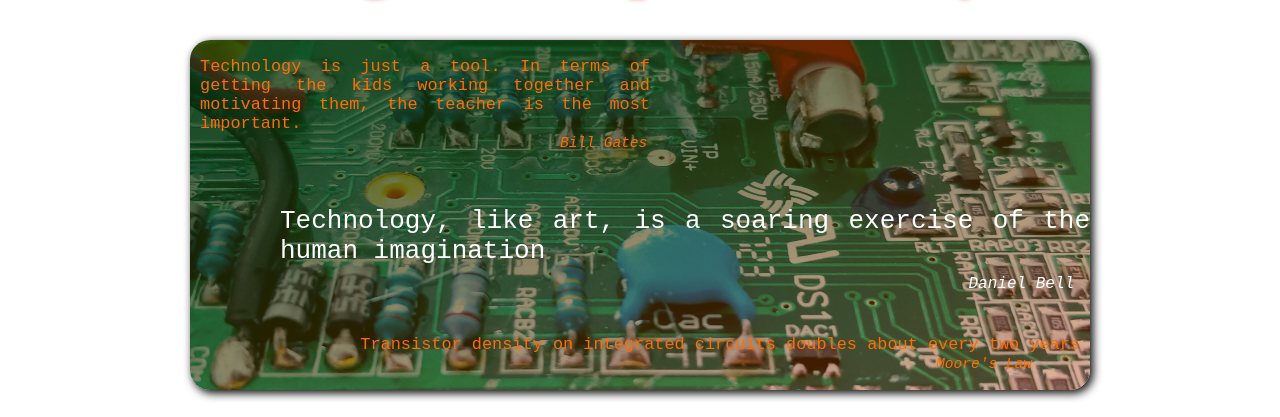
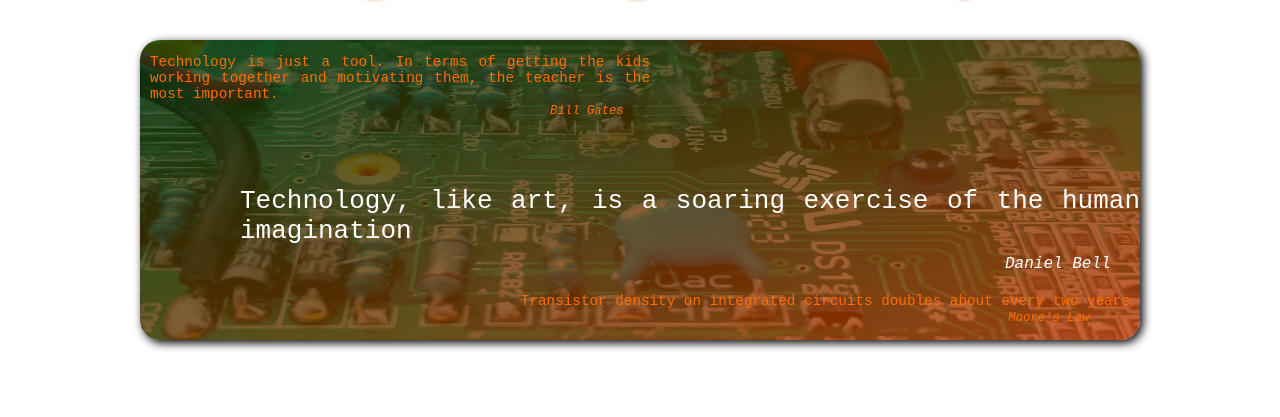
Before and after one commit to huixinwu/DigitalComputer, a plain HTML site: page index.html in a window 1280 px wide. Shown: the part 120-537 px from the top of the page. Drawn offline with Linux system fonts and the light colour scheme.

Commit message:
Update default.css

```diff
--- a/css/default.css
+++ b/css/default.css
@@ -22,15 +22,15 @@ html{scroll-behavior:smooth;}
 }
 /* ---- intro image ----*/
 figure{
-  width: 900px;
-  height: 350px;
+  width: 1000px;
+  height: 4000px;
   margin: auto;
   border-radius: 20px;
 }
 .introImage{
   width: 100%;
-  height: 350px;
-  background-image: linear-gradient(to right bottom, rgba(000, 51,000,0.8), rgba(196,60,000,0.4)), url('../images/circuit-board.jpg');
+  height: 300px;
+  background-image: linear-gradient(to right bottom, rgba(000, 51,000,0.8), rgba(196,60,000,0.8)), url('../images/circuit-board.jpg');
   background-size: 100% 100%;
   background-repeat: no-repeat;
   position: relative;
@@ -39,7 +39,7 @@ figure{
 }
 .p1, .p2, .p3{
   position: absolute;
-  font-size: 1.3em;
+  font-size: 1.1em;
   font-family: monospace;
   font-weight: border;
   text-align: justify;
```
